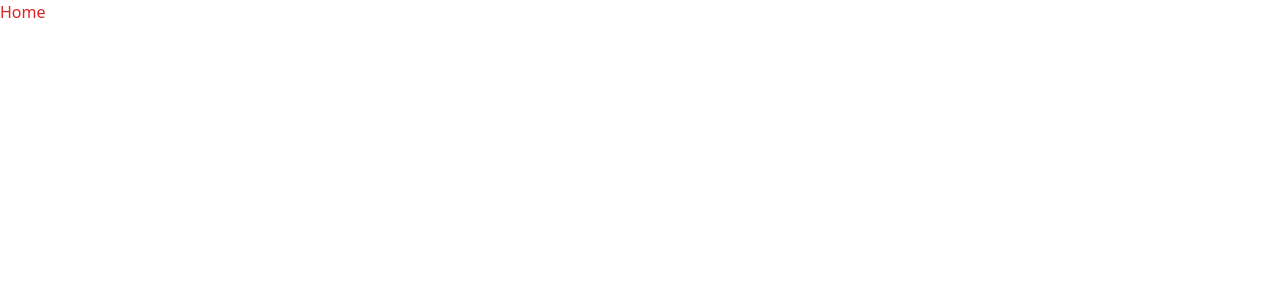
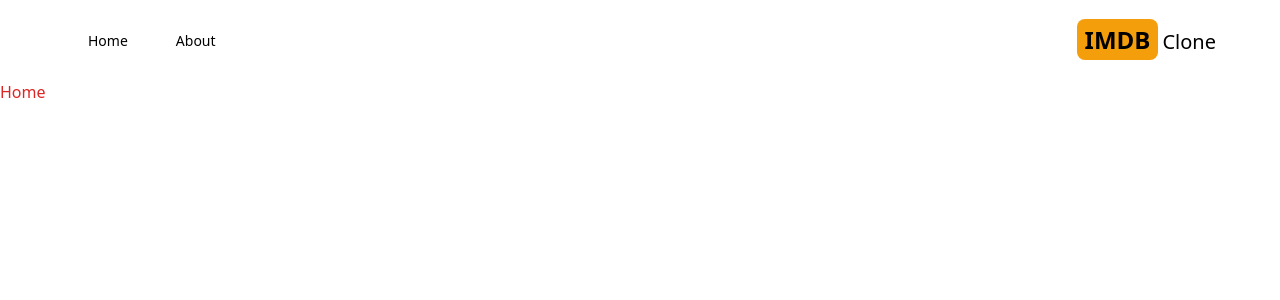
Before and after one commit to bluesky1992-web/imdb, a Next.js app: page / in a window 1280 px wide. Shown: the top 300 px of the page. Built offline with nearby package versions, Linux system fonts and the light colour scheme.

Commit message:
header partially completed

```diff
--- a/package.json
+++ b/package.json
@@ -13,7 +13,8 @@
     "eslint-config-next": "13.2.4",
     "next": "13.2.4",
     "react": "18.2.0",
-    "react-dom": "18.2.0"
+    "react-dom": "18.2.0",
+    "react-icons": "^4.8.0"
   },
   "devDependencies": {
     "autoprefixer": "^10.4.14",
--- /dev/null
+++ b/src/app/components/Header.jsx
@@ -0,0 +1,25 @@
+import MenuItem from "./MenuItem";
+import { AiFillHome } from "react-icons/ai";
+import {BsInfoCircleFill} from 'react-icons/bs'
+import Link from "next/link";
+
+export default function Header() {
+  return (
+    <div className="flex justify-between mx-2 max-w-6xl sm:mx-auto items-center py-6">
+      <div className="flex">
+        <MenuItem title="Home" address="/" Icon={AiFillHome} />
+        <MenuItem title="About" address="/about" Icon={BsInfoCircleFill} />
+      </div>
+
+      <div className="">
+        <Link href='/'>
+        <h2 className="text-2xl">
+           <span className="font-bold bg-amber-500 py-1 px-2 rounded-lg mr-1">IMDB</span>
+           <span className="text-xl hidden sm:inline">Clone</span>
+
+        </h2>
+        </Link>
+      </div>
+    </div>
+  );
+}
--- /dev/null
+++ b/src/app/components/MenuItem.jsx
@@ -0,0 +1,12 @@
+import Link from "next/link";
+
+export default function MenuItem({title,address,Icon}) {
+  return (
+    <div>
+        <Link href={address} className='mx-4 lg:mx-6 hover:text-amber-600 '>
+            <Icon  className='text-2xl sm:hidden mx-4'/>
+            <p className="hidden sm:inline my-2 text-sm">{title}</p>
+        </Link>
+    </div>
+  )
+}
--- a/src/app/layout.js
+++ b/src/app/layout.js
@@ -1,3 +1,4 @@
+import Header from './components/Header'
 import './globals.css'
 
 export const metadata = {
@@ -8,7 +9,10 @@
 export default function RootLayout({ children }) {
   return (
     <html lang="en">
-      <body>{children}</body>
+      <body>
+        <Header/>
+               {children}
+        </body>
     </html>
   )
 }
```
Also changed, not shown: 1 other file (tests, documents, lock files or other folders).
